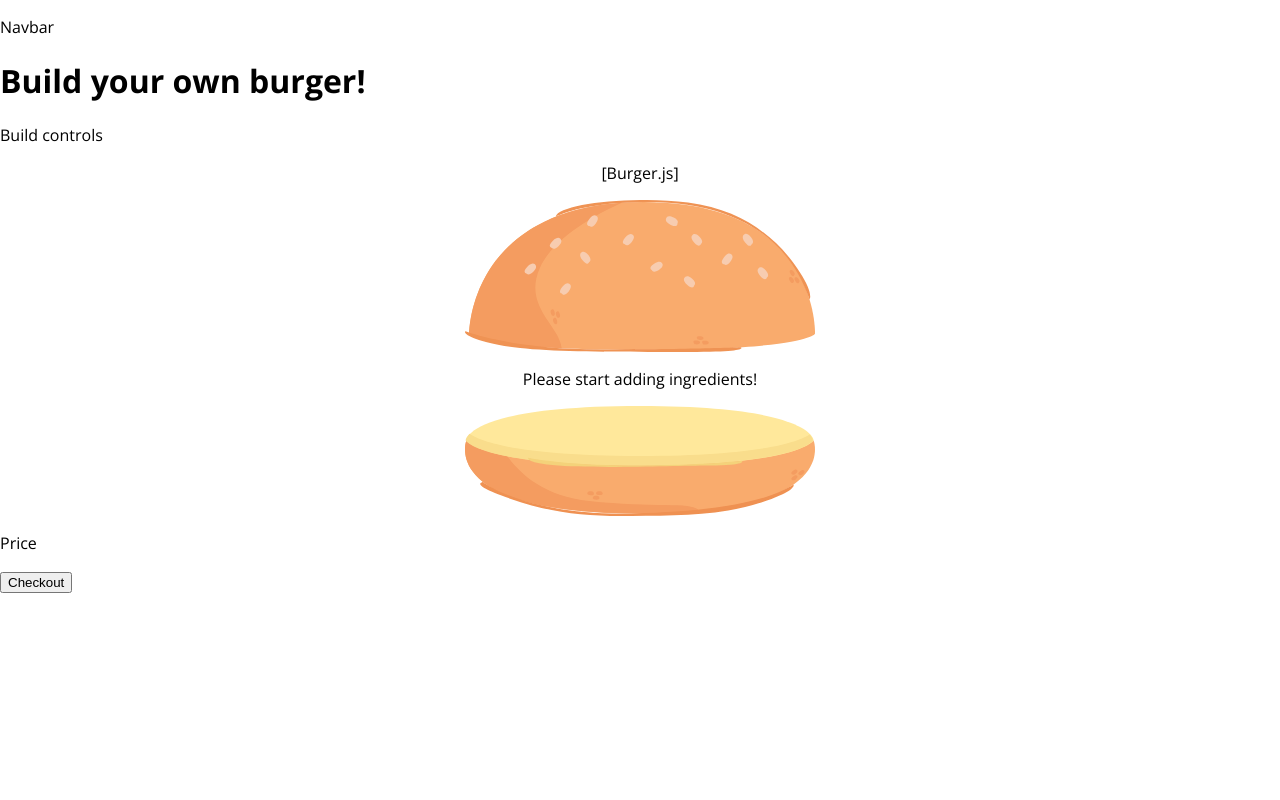
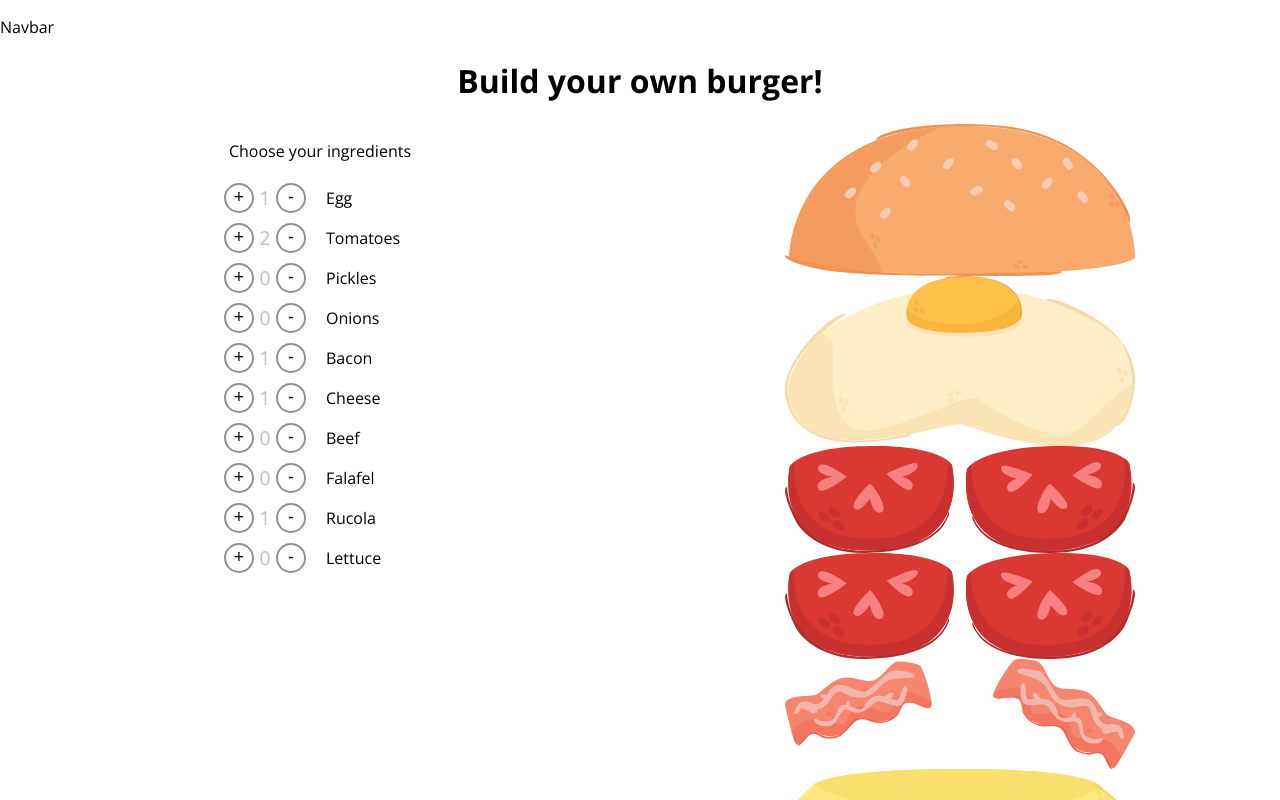
Before and after one commit to nas9lug2z/burger-constructor, a React (Create React App) app: page / in a window 1280 px wide. Shown: the top 800 px of the page. Built offline with nearby package versions, Linux system fonts and the light colour scheme.

Commit message:
added some styles

```diff
--- /dev/null
+++ b/src/components/Burger/BuildControls/BuildControl/BuildControl.js
@@ -0,0 +1,17 @@
+import React from 'react';
+
+import classes from './BuildControl.module.css';
+
+const BuildControl = props => {
+	// console.log(props.ingredients);
+	return (
+		<div className={classes.Ingredient}>
+			<button className={classes.PlusButton}>+</button>
+			<span className={classes.Quantity}>{props.quantity}</span>
+			<button className={classes.MinusButton}>-</button>
+			<span className={classes.IngredientName}>{props.ingredientName}</span>
+		</div>
+	);
+};
+
+export default BuildControl;
--- /dev/null
+++ b/src/components/Burger/BuildControls/BuildControl/BuildControl.module.css
@@ -0,0 +1,59 @@
+.Ingredient {
+	display: grid;
+	grid-template-columns: 1fr 1fr 1fr 5fr;
+	justify-content: center;
+	align-items: center;
+	margin: 5px 0 5px 0;
+}
+.PlusButton,
+.MinusButton {
+	margin: auto;
+	border-radius: 50%;
+	width: 30px;
+	height: 30px;
+	text-align: center;
+	position: relative;
+	background-color: transparent;
+	border: 2px solid rgb(145, 145, 145);
+	cursor: pointer;
+	display: flex;
+	justify-content: center;
+	align-items: center;
+	font-size: 1.1rem;
+	font-weight: 200;
+}
+.PlusButton::after {
+	/* content: '+';
+	position: absolute;
+	text-align: center;
+	margin: auto;
+	display: block; */
+	/* background-color: #333; */
+	/* height: 15px; */
+	/* margin-top: -5px;
+	top: 50%;
+	left: 11px;
+	right: 11px;
+	z-index: 9; */
+}
+/* .PlusButton::before {
+	content: ' ';
+	position: absolute;
+	display: block;
+	background-color: #333;
+	width: 15px;
+	margin-left: -5px;
+	left: 50%;
+	top: 11px;
+	bottom: 11px;
+	z-index: 9;
+} */
+.Quantity {
+	color: rgb(189, 189, 189);
+	font-size: 1.2rem;
+}
+.IngredientName {
+	text-align: left;
+	margin-left: 20px;
+	text-transform: capitalize;
+}
--- /dev/null
+++ b/src/components/Burger/BuildControls/BuildControls.js
@@ -0,0 +1,28 @@
+import React from 'react';
+import BuildControl from './/BuildControl/BuildControl';
+
+import classes from './BuildControls.module.css';
+
+const BuildControls = props => {
+	const ingredientQuantities = Object.values(props.ingredients);
+
+	const ingredientsList = Object.keys(props.ingredients).map((ig, index) => {
+		return (
+			<BuildControl
+				// ingredients={props.ingredients}
+				ingredientName={ig}
+				quantity={ingredientQuantities[index]}
+				key={ig + ingredientQuantities[index]}
+			/>
+		);
+	});
+
+	return (
+		<div className={classes.BuildControlsContainer}>
+			<p>Choose your ingredients</p>
+			<div className={classes.IngredientsList}>{ingredientsList}</div>
+		</div>
+	);
+};
+
+export default BuildControls;
--- /dev/null
+++ b/src/components/Burger/BuildControls/BuildControls.module.css
@@ -0,0 +1,12 @@
+.BuildControlsContainer {
+	/* background-color: green; */
+	/* margin: auto; */
+	flex: 1;
+}
+.IngredientsList {
+	margin: auto;
+	max-width: 30%;
+	display: flex;
+	flex-direction: column;
+	flex: 1 1 auto;
+}
--- a/src/components/Burger/Burger.js
+++ b/src/components/Burger/Burger.js
@@ -9,8 +9,6 @@ import bottomBread from './../../assets/bottom-bread.svg';
 import BurgerIngredient from '../Burger/BurgerIngredient/BurgerIngredient';
 
 const Burger = props => {
-	console.log(props.ingredients);
-
 	let transformedIngredients = Object.keys(props.ingredients)
 		.map(igKey => {
 			return [...Array(props.ingredients[igKey])].map((_, i) => {
@@ -26,11 +24,8 @@ const Burger = props => {
 		transformedIngredients = <p>Please start adding ingredients!</p>;
 	}
 
-	console.log(transformedIngredients);
-
 	return (
-		<div className={classes.Burger}>
-			<p>[Burger.js]</p>
+		<div className={classes.BurgerContainer}>
 			<img
 				src={upperBread}
 				alt='upper bread'
--- a/src/components/Burger/Burger.module.css
+++ b/src/components/Burger/Burger.module.css
@@ -1,6 +1,8 @@
-.Burger {
+.BurgerContainer {
 	margin: auto;
 	text-align: center;
 	/* background-color: red; */
 	width: 700px;
+	/* max-height: 500px; */
+	flex: 1;
 }
--- a/src/containers/BurgerBuilderPage/BurgerBuilderContainer.js
+++ b/src/containers/BurgerBuilderPage/BurgerBuilderContainer.js
@@ -1,18 +1,20 @@
 import React, { Component, Fragment } from 'react';
 import Burger from '../../components/Burger/Burger';
+import BuildControls from '../../components/Burger/BuildControls/BuildControls';
 
+import classes from './BurgerBuilderContainer.module.css';
 class BurgerBuilderContainer extends Component {
 	state = {
 		ingredients: {
-			egg: 0,
-			tomatoes: 0,
+			egg: 1,
+			tomatoes: 2,
 			pickles: 0,
 			onions: 0,
-			bacon: 0,
-			cheese: 0,
+			bacon: 1,
+			cheese: 1,
 			beef: 0,
 			falafel: 0,
-			rucola: 0,
+			rucola: 1,
 			lettuce: 0,
 		},
 		price: 4.5,
@@ -20,15 +22,15 @@ class BurgerBuilderContainer extends Component {
 
 	render() {
 		return (
-			<Fragment>
+			<main>
 				<h1>Build your own burger!</h1>
-				<div>
-					<p>Build controls</p>
+				<div className={classes.Container}>
+					<BuildControls ingredients={this.state.ingredients} />
 					<Burger ingredients={this.state.ingredients} />
 				</div>
-				<p>Price</p>
+				<p>Price: {this.state.price}€</p>
 				<button>Checkout</button>
-			</Fragment>
+			</main>
 		);
 	}
 }
--- /dev/null
+++ b/src/containers/BurgerBuilderPage/BurgerBuilderContainer.module.css
@@ -0,0 +1,9 @@
+main {
+	text-align: center;
+	margin: auto;
+}
+
+.Container {
+	display: flex;
+	align-items: flex-start;
+}
```
Also changed, not shown: 1 other file (tests, documents, lock files or other folders).
